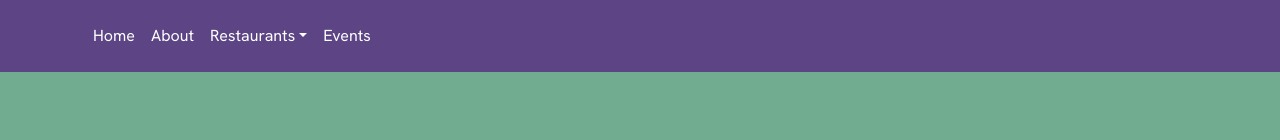
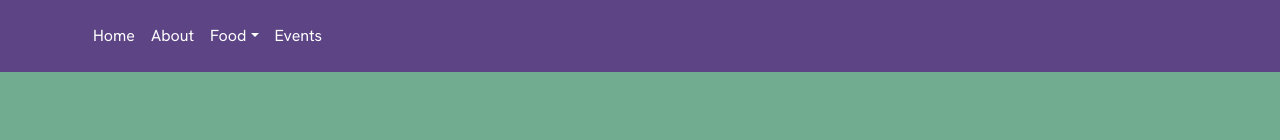
Before and after one commit to eliseraney/719-vegan-finds, a React (Create React App) app: page /VeganFriendly in a window 1280 px wide. Shown: the top 140 px of the page. Built offline with nearby package versions, Linux system fonts and the light colour scheme.

Commit message:
Added places & changed Restaurants to Food

```diff
--- a/src/Nav.jsx
+++ b/src/Nav.jsx
@@ -16,7 +16,7 @@ export default function Navigation() {
             <Nav.Link href="./Home">Home</Nav.Link>
             <Nav.Link href="./About">About</Nav.Link>
             <NavDropdown
-              title="Restaurants"
+              title="Food"
               id="basic-nav-dropdown"
               className="nav-dropdown"
             >
--- a/src/pages/VeganFriendly.jsx
+++ b/src/pages/VeganFriendly.jsx
@@ -88,6 +88,14 @@ export default function VeganFriendly() {
         phoneNumber="(719) 597-1175"
         phoneLink="tel:7195971175"
         menuLink="https://www.elephantthaicos.com/_files/ugd/4c2c87_9a77a313efdb40d1b428b73e99f9d829.pdf"
+      />
+      <Restaurant
+        restaurantName="The Exchange On Tejon"
+        street="526 S Tejon St"
+        cityZip="Colorado Springs, CO 80903"
+        phoneNumber="(719) 635-0277"
+        phoneLink="tel:7196350277"
+        menuLink="http://www.theexchangeontejon.com/menu.html"
       />
       <Restaurant
         restaurantName="Fala-Filo"
@@ -236,14 +244,6 @@ export default function VeganFriendly() {
         menuLink="https://thaitastecuisineco.smiledining.com//?2023020201"
       />
       <Restaurant
-        restaurantName="The Exchange On Tejon"
-        street="526 S Tejon St"
-        cityZip="Colorado Springs, CO 80903"
-        phoneNumber="(719) 635-0277"
-        phoneLink="tel:7196350277"
-        menuLink="http://www.theexchangeontejon.com/menu.html"
-      />
-      <Restaurant
         restaurantName="Tossed @ The Well"
         street="315 E Pikes Peak Ave Suite 100"
         cityZip="Colorado Springs, CO 80903"
```
